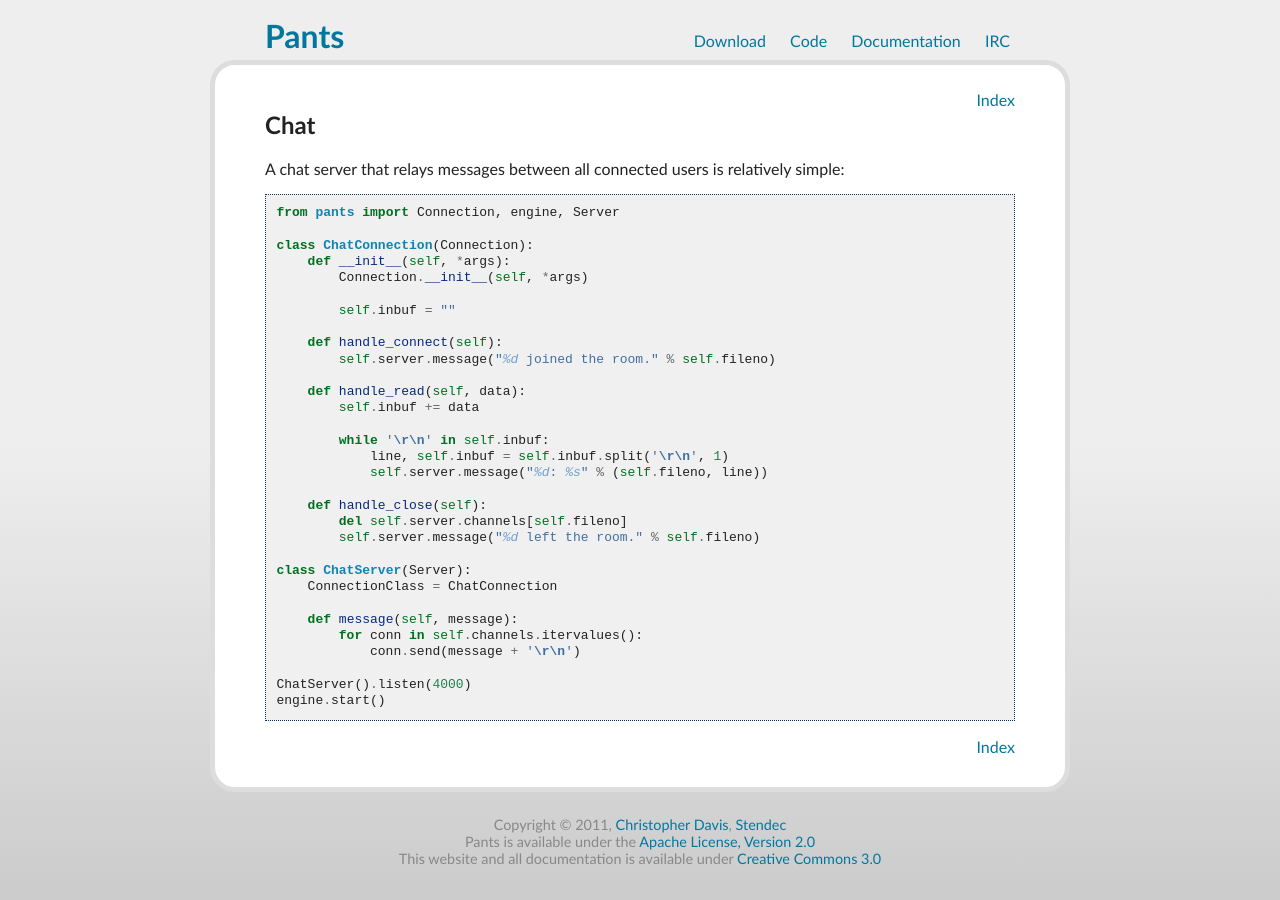
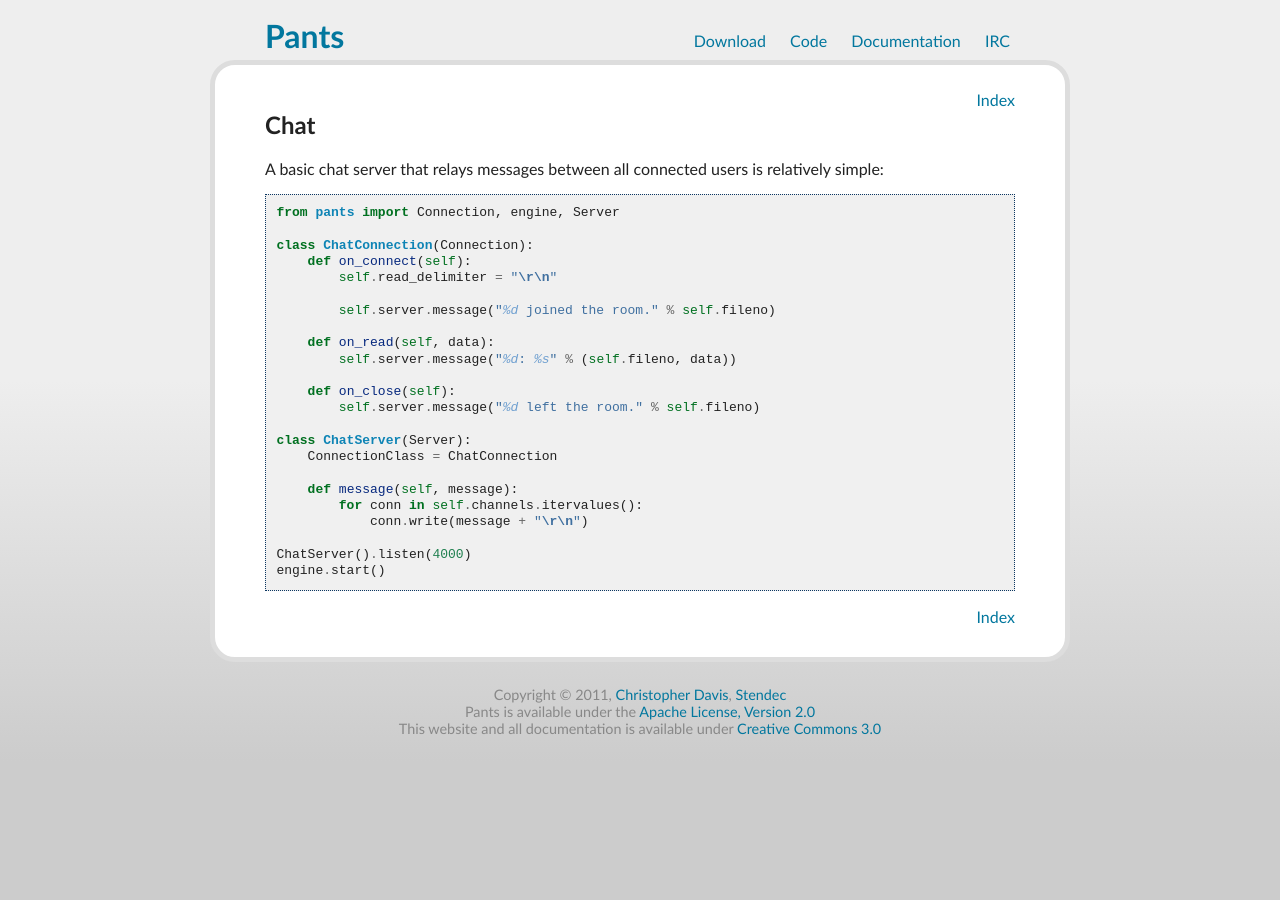
Before and after one commit to ecdavis/pants, a Sphinx documentation site: the page built from doc/doc/examples/chat.rst, in a window 1280 px wide. Built offline with Sphinx 7.4.7, drawn with Linux system fonts in a browser that asks for light colours.

Commit message:
Updated the examples in the docs.

```diff
--- a/doc/doc/examples/chat.rst
+++ b/doc/doc/examples/chat.rst
@@ -1,28 +1,21 @@
 Chat
 ****
 
-A chat server that relays messages between all connected users is relatively simple::
+A basic chat server that relays messages between all connected users is
+relatively simple::
 
     from pants import Connection, engine, Server
 
     class ChatConnection(Connection):
-        def __init__(self, *args):
-            Connection.__init__(self, *args)
+        def on_connect(self):
+            self.read_delimiter = "\r\n"
 
-            self.inbuf = ""
-
-        def handle_connect(self):
             self.server.message("%d joined the room." % self.fileno)
 
-        def handle_read(self, data):
-            self.inbuf += data
+        def on_read(self, data):
+            self.server.message("%d: %s" % (self.fileno, data))
 
-            while '\r\n' in self.inbuf:
-                line, self.inbuf = self.inbuf.split('\r\n', 1)
-                self.server.message("%d: %s" % (self.fileno, line))
-
-        def handle_close(self):
-            del self.server.channels[self.fileno]
+        def on_close(self):
             self.server.message("%d left the room." % self.fileno)
 
     class ChatServer(Server):
@@ -30,7 +23,7 @@
 
         def message(self, message):
             for conn in self.channels.itervalues():
-                conn.send(message + '\r\n')
+                conn.write(message + "\r\n")
 
     ChatServer().listen(4000)
     engine.start()
--- a/doc/doc/examples/echo.rst
+++ b/doc/doc/examples/echo.rst
@@ -6,8 +6,8 @@
     from pants import Connection, engine, Server
 
     class Echo(Connection):
-        def handle_read(self, data):
-            self.send(data)
+        def on_read(self, data):
+            self.write(data)
 
     Server(Echo).listen(4000)
     engine.start()
--- a/doc/doc/index.rst
+++ b/doc/doc/index.rst
@@ -4,5 +4,6 @@
 .. toctree::
     :maxdepth: 2
 
+    core/index
     contrib/index
     examples/index
--- a/doc/index.rst
+++ b/doc/index.rst
@@ -44,7 +44,7 @@
     Server(Hello).listen(4000)
     engine.start()
 
-What about an absurdly fast web server? Got you covered::
+Want an absurdly fast web server? Got you covered::
 
     from pants.contrib.web import Application, HTTPServer
     from pants import engine
```
